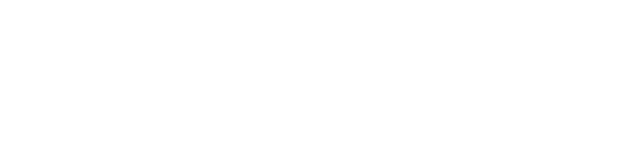
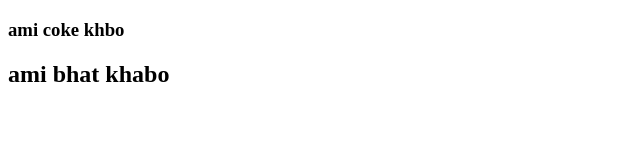
Before and after one commit to arafathossain1/my-repo, a plain HTML site: page index.html in a window 1280 px wide. Shown: the whole page, without its empty margins (0-640 px from the left). Drawn offline with Linux system fonts and the light colour scheme.

Commit message:
added header

```diff
--- a/index.html
+++ b/index.html
@@ -7,6 +7,7 @@
     <title>my docujhbgj</title>
 </head>
 <body>
-
+  <h3> ami coke khbo</h3>
+  <h2>ami bhat khabo</h2>
 </body>
 </html>
```
